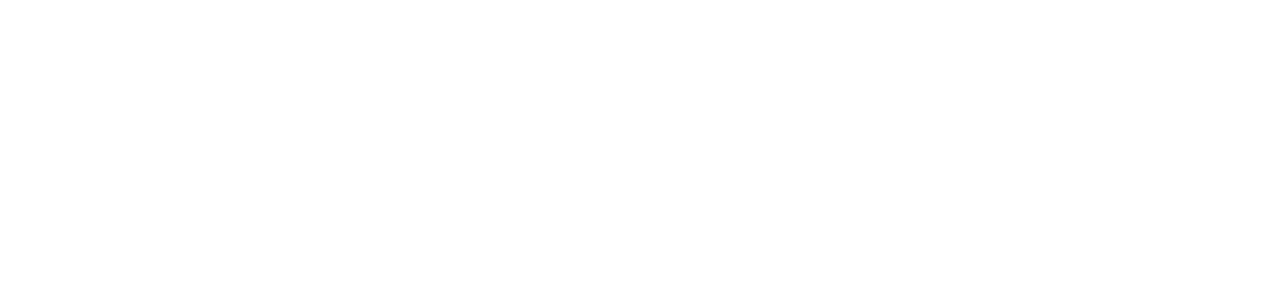
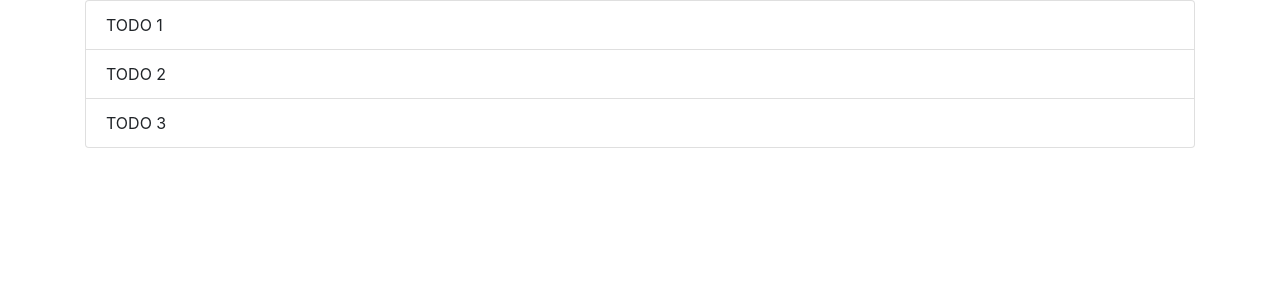
Before and after one commit to andipaetzold/react-todo, a React (Create React App) app: page / in a window 1280 px wide. Shown: the top 300 px of the page. Built offline with nearby package versions, Linux system fonts and the light colour scheme.

Commit message:
Added entry list

```diff
--- a/src/App.js
+++ b/src/App.js
@@ -1,9 +1,33 @@
 import React, { Component } from 'react';
+import EntryList from './EntryList';
 
 class App extends Component {
+  constructor(props) {
+    super(props);
+
+    this.state = {
+      entries: [
+        {
+          id: 1,
+          name: 'TODO 1'
+        },
+        {
+          id: 2,
+          name: 'TODO 2'
+        },
+        {
+          id: 3,
+          name: 'TODO 3'
+        },
+      ]
+    };
+  }
+
   render() {
     return (
-      <div className="container"></div>
+      <div className="container">
+        <EntryList entries={this.state.entries} />
+      </div>
     );
   }
 }
--- /dev/null
+++ b/src/Entry.js
@@ -0,0 +1,9 @@
+import React, { Component } from 'react';
+
+class Entry extends Component {
+    render() {
+        return <li className="list-group-item">{this.props.entry.name}</li>;
+    }
+}
+
+export default Entry;
--- /dev/null
+++ b/src/EntryList.js
@@ -0,0 +1,12 @@
+import React, { Component } from 'react';
+import Entry from './Entry';
+
+class EntryList extends Component {
+    render() {
+        const entryList = this.props.entries.map(entry => <Entry key={entry.id} entry={entry} />);
+
+        return <ul className="list-group">{entryList}</ul>;
+    }
+}
+
+export default EntryList;
```
